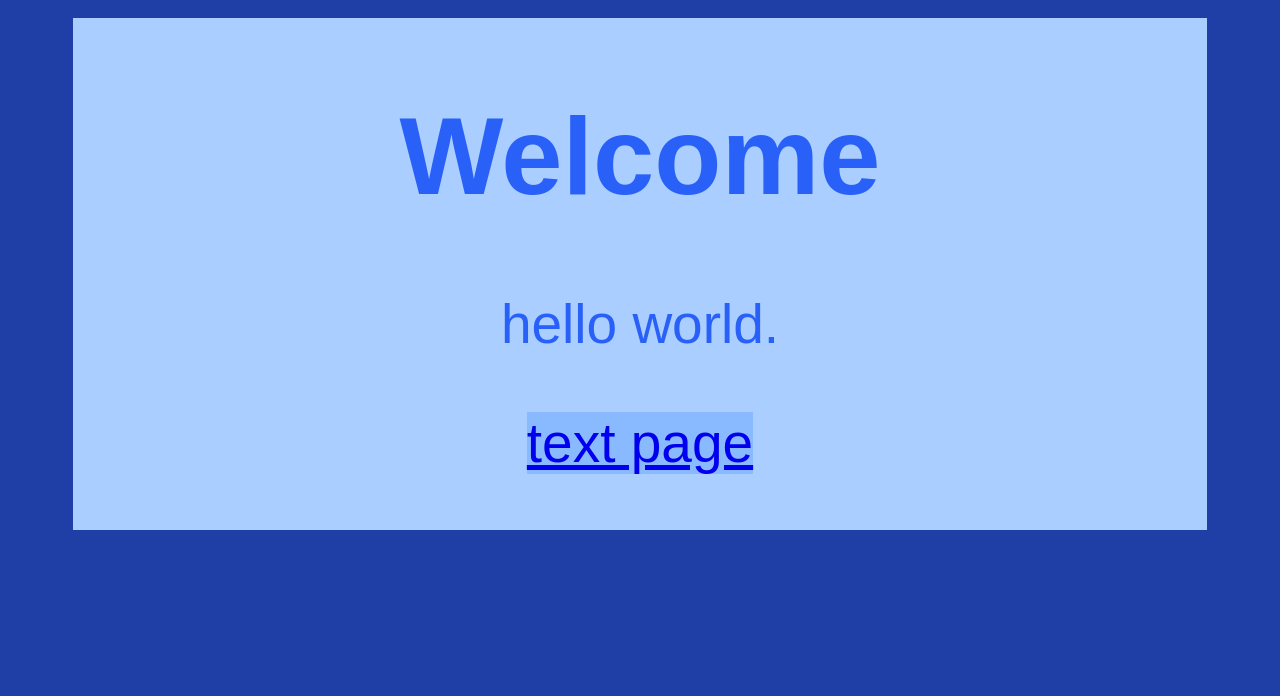
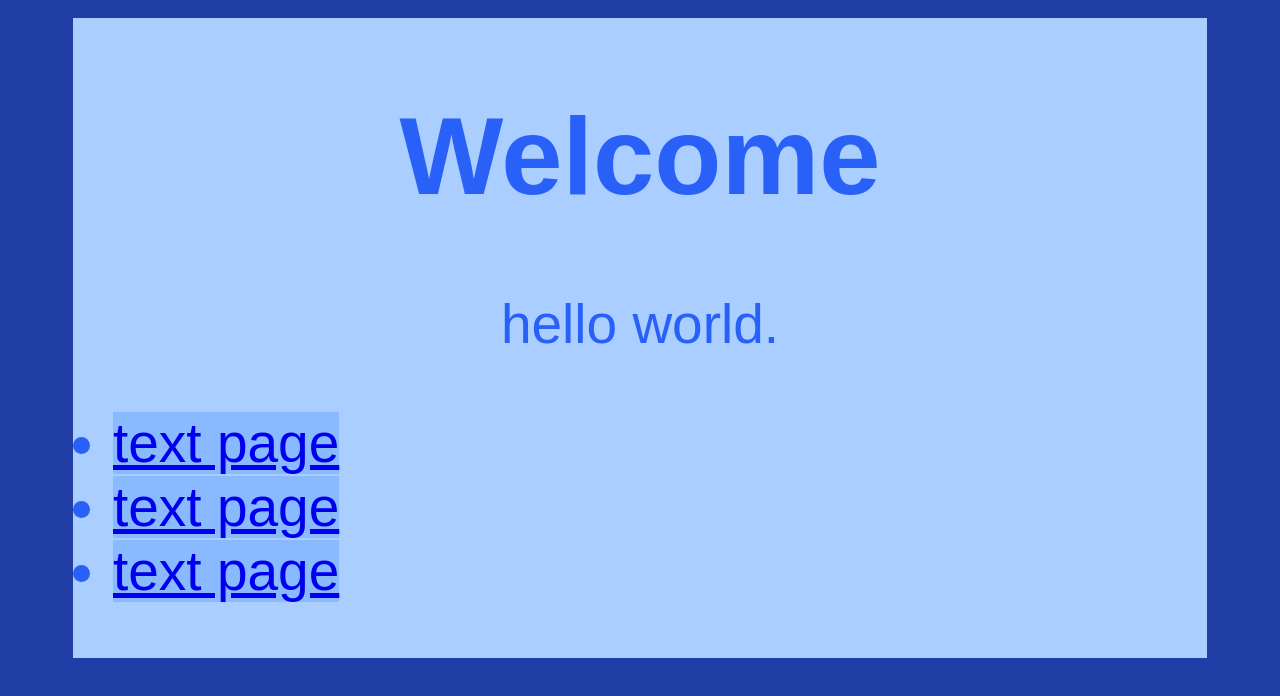
Before and after one commit to morehousever/LCC, a plain HTML site: page index.html in a window 1280 px wide. Drawn offline with Linux system fonts and the light colour scheme; a web font is replaced by a local one.

Commit message:
Update index.html

```diff
--- a/index.html
+++ b/index.html
@@ -44,6 +44,11 @@ body {
 <body>
   <h1 class="font-effect-shadow-multiple">Welcome</h1>
 <p class="font-effect-shadow-multiple">hello world.</p>
- <p><mark><a href="text.html">text page</a></mark></p>
+
+<ul>
+ <li><mark><a href="text.html">text page</a></mark></li>
+  <li><mark><a href="image.html">text page</a></mark></li>
+  <li><mark><a href="box.html">text page</a></mark></li>
+ </ul>
 </body>
 </html>
```
